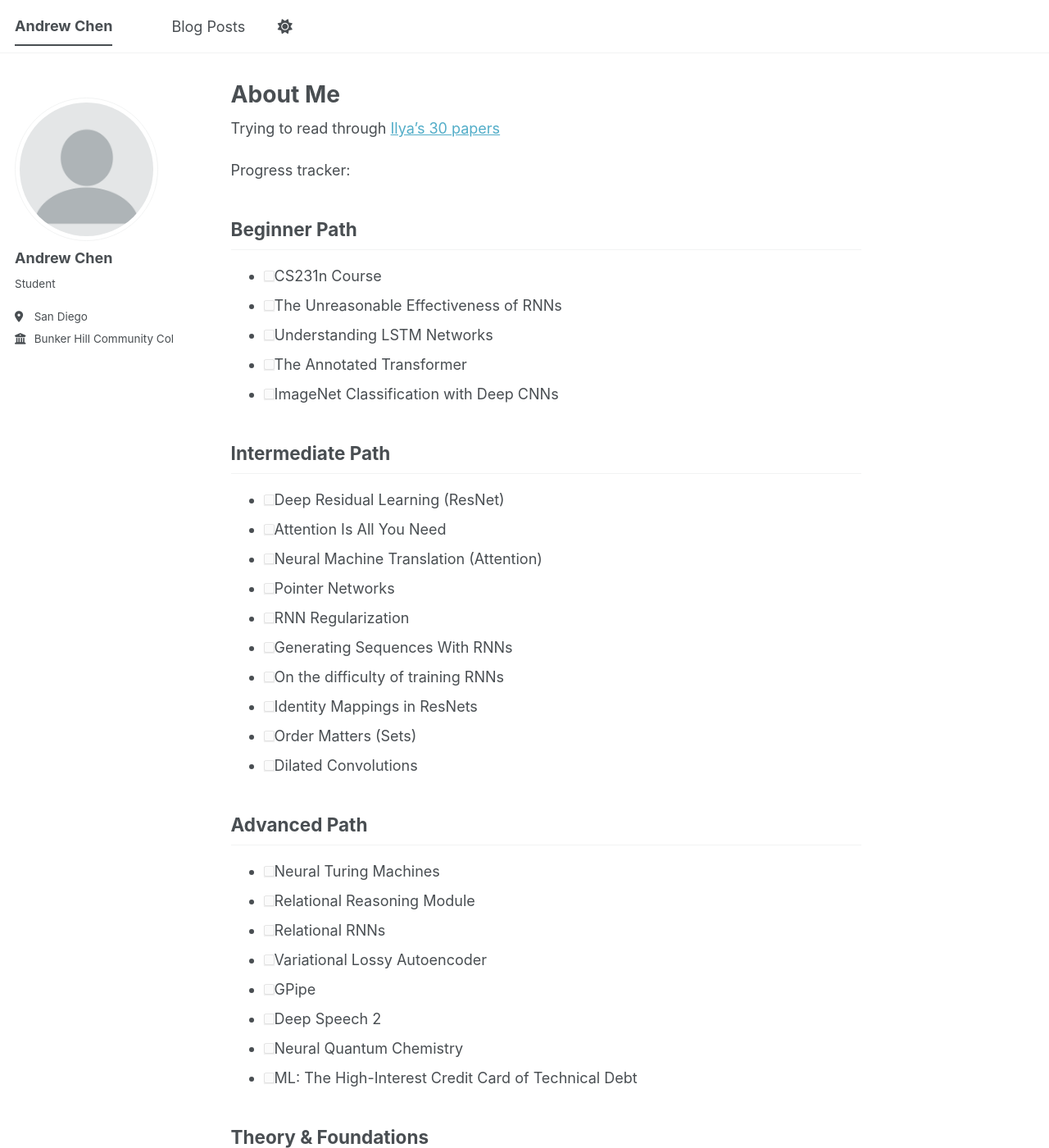
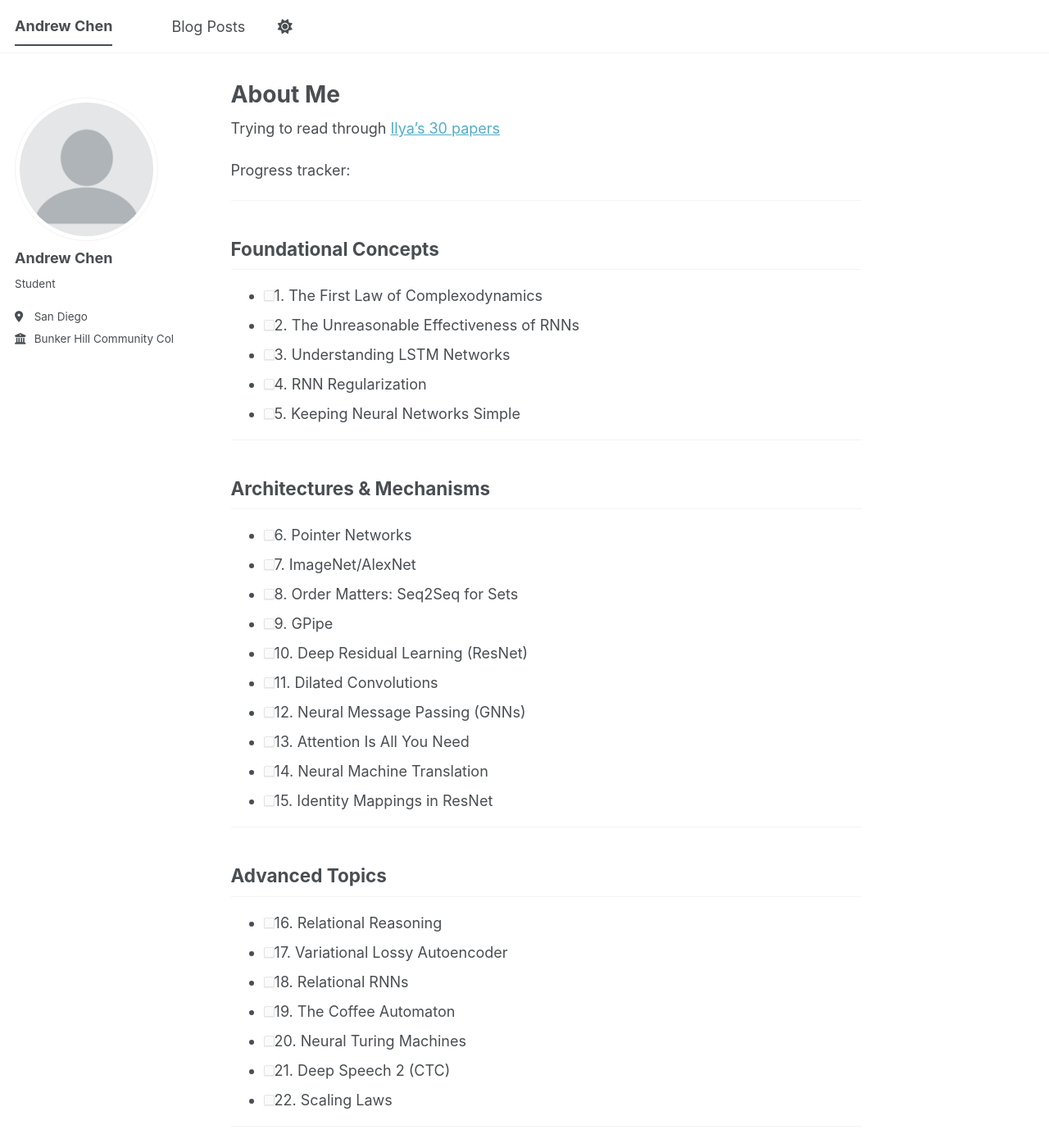
Before and after one commit to ajc-07/ajc-07.github.io, a Jekyll site: the page built from _pages/about.md, in a window 1280 px wide and 1400 px high. Shown: the whole window at 82% size. Built offline with Jekyll 4.4.1, drawn with Linux system fonts in a browser that asks for light colours; a script bundle is joined from its source files by our own code; library files that are not in the unit come from our copies; some of the changed text lies outside the part shown.

Commit message:
Added complexodynamics notes

```diff
--- a/_pages/about.md
+++ b/_pages/about.md
@@ -7,49 +7,59 @@ redirect_from:
   - /about.html
 ---
 
-Trying to read through [Ilya's 30 papers](https://github.com/AnupBhat30/ilya-sutskever-ai-reading-list)
+Trying to read through [Ilya's 30 papers](https://github.com/pageman/sutskever-30-implementations)
 
 Progress tracker:
-## Beginner Path
-- [ ] CS231n Course
-- [ ] The Unreasonable Effectiveness of RNNs
-- [ ] Understanding LSTM Networks
-- [ ] The Annotated Transformer
-- [ ] ImageNet Classification with Deep CNNs
 
-## Intermediate Path
-- [ ] Deep Residual Learning (ResNet)
-- [ ] Attention Is All You Need
-- [ ] Neural Machine Translation (Attention)
-- [ ] Pointer Networks
-- [ ] RNN Regularization
-- [ ] Generating Sequences With RNNs
-- [ ] On the difficulty of training RNNs
-- [ ] Identity Mappings in ResNets
-- [ ] Order Matters (Sets)
-- [ ] Dilated Convolutions
+---
 
-## Advanced Path
-- [ ] Neural Turing Machines
-- [ ] Relational Reasoning Module
-- [ ] Relational RNNs
-- [ ] Variational Lossy Autoencoder
-- [ ] GPipe
-- [ ] Deep Speech 2
-- [ ] Neural Quantum Chemistry
-- [ ] ML: The High-Interest Credit Card of Technical Debt
+## Foundational Concepts
 
-## Theory & Foundations
-- [ ] First Law of Complexodynamics
-- [ ] Coffee Automaton (Complexity)
-- [ ] Scaling Laws for LLMs
-- [ ] MDL Tutorial
-- [ ] MDL for Neural Networks
+- [ ] 1. The First Law of Complexodynamics
+- [ ] 2. The Unreasonable Effectiveness of RNNs
+- [ ] 3. Understanding LSTM Networks
+- [ ] 4. RNN Regularization
+- [ ] 5. Keeping Neural Networks Simple
 
-## Doctoral Level
-- [ ] Machine Super Intelligence
-- [ ] Kolmogorov Complexity (Chapter 7)
+---
 
+## Architectures & Mechanisms
+
+- [ ] 6. Pointer Networks
+- [ ] 7. ImageNet/AlexNet
+- [ ] 8. Order Matters: Seq2Seq for Sets
+- [ ] 9. GPipe
+- [ ] 10. Deep Residual Learning (ResNet)
+- [ ] 11. Dilated Convolutions
+- [ ] 12. Neural Message Passing (GNNs)
+- [ ] 13. Attention Is All You Need
+- [ ] 14. Neural Machine Translation
+- [ ] 15. Identity Mappings in ResNet
+
+---
+
+## Advanced Topics
+
+- [ ] 16. Relational Reasoning
+- [ ] 17. Variational Lossy Autoencoder
+- [ ] 18. Relational RNNs
+- [ ] 19. The Coffee Automaton
+- [ ] 20. Neural Turing Machines
+- [ ] 21. Deep Speech 2 (CTC)
+- [ ] 22. Scaling Laws
+
+---
+
+## Theory & Meta-Learning
+
+- [ ] 23. MDL Principle
+- [ ] 24. Machine Super Intelligence
+- [ ] 25. Kolmogorov Complexity
+- [ ] 26. CS231n: CNNs for Visual Recognition
+- [ ] 27. Multi-token Prediction
+- [ ] 28. Dense Passage Retrieval
+- [ ] 29. Retrieval-Augmented Generation
+- [ ] 30. Lost in the Middle
 
 
 
```
Also changed, not shown: _posts/2012-08-14-blog-post-1.md (deleted, +0 -20 lines), _posts/2013-08-14-blog-post-2.md (deleted, +0 -20 lines), _posts/2014-08-14-blog-post-3.md (deleted, +0 -20 lines), _posts/2015-08-14-blog-post-4.md (deleted, +0 -20 lines), _posts/2199-01-01-future-post.md (deleted, +0 -11 lines), _posts/Complexodynamics.md (added, +102 -0 lines).
